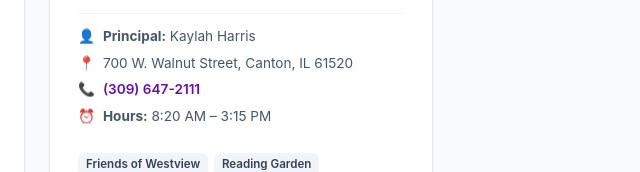
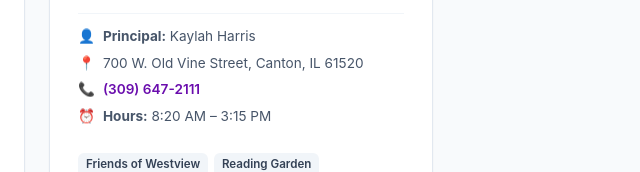
Before and after one commit to Supergus68/cantonusd66-redesign, an Astro site: page / in a window 1280 px wide. Shown: the part 7248-7420 px from the top of the page, 399-1039 px from the left. Built offline with nearby package versions, Linux system fonts and the light colour scheme; Astro itself is replaced by a stand-in of ours.

Commit message:
Correct Westview Elementary address and fax

```diff
--- a/src/data/schools.js
+++ b/src/data/schools.js
@@ -145,9 +145,9 @@ export const SCHOOLS = [
     colors: "Purple & Vegas Gold",
     principal: "Kaylah Harris",
     asstPrincipal: "Staff Team",
-    address: "700 W. Walnut Street, Canton, IL 61520",
+    address: "700 W. Old Vine Street, Canton, IL 61520",
     phone: "(309) 647-2111",
-    fax: "(309) 647-2114",
+    fax: "(309) 647-2047",
     hours: "8:20 AM – 3:15 PM",
     handbookUrl: "https://www.cantonusd.org/elementary-handbooks.html",
     athleticsUrl: "https://www.cantonusd.org/parentsstudents.html",
```
